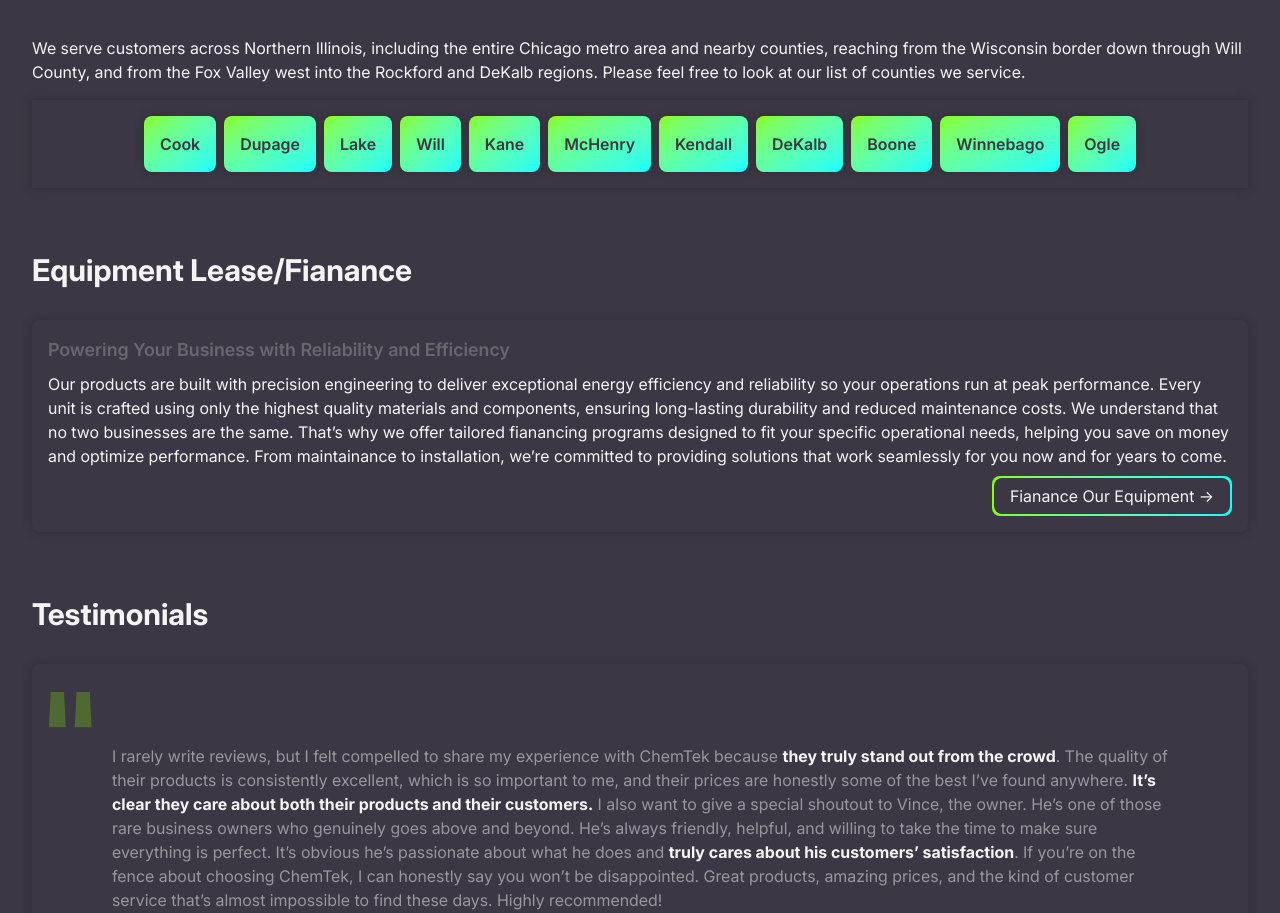
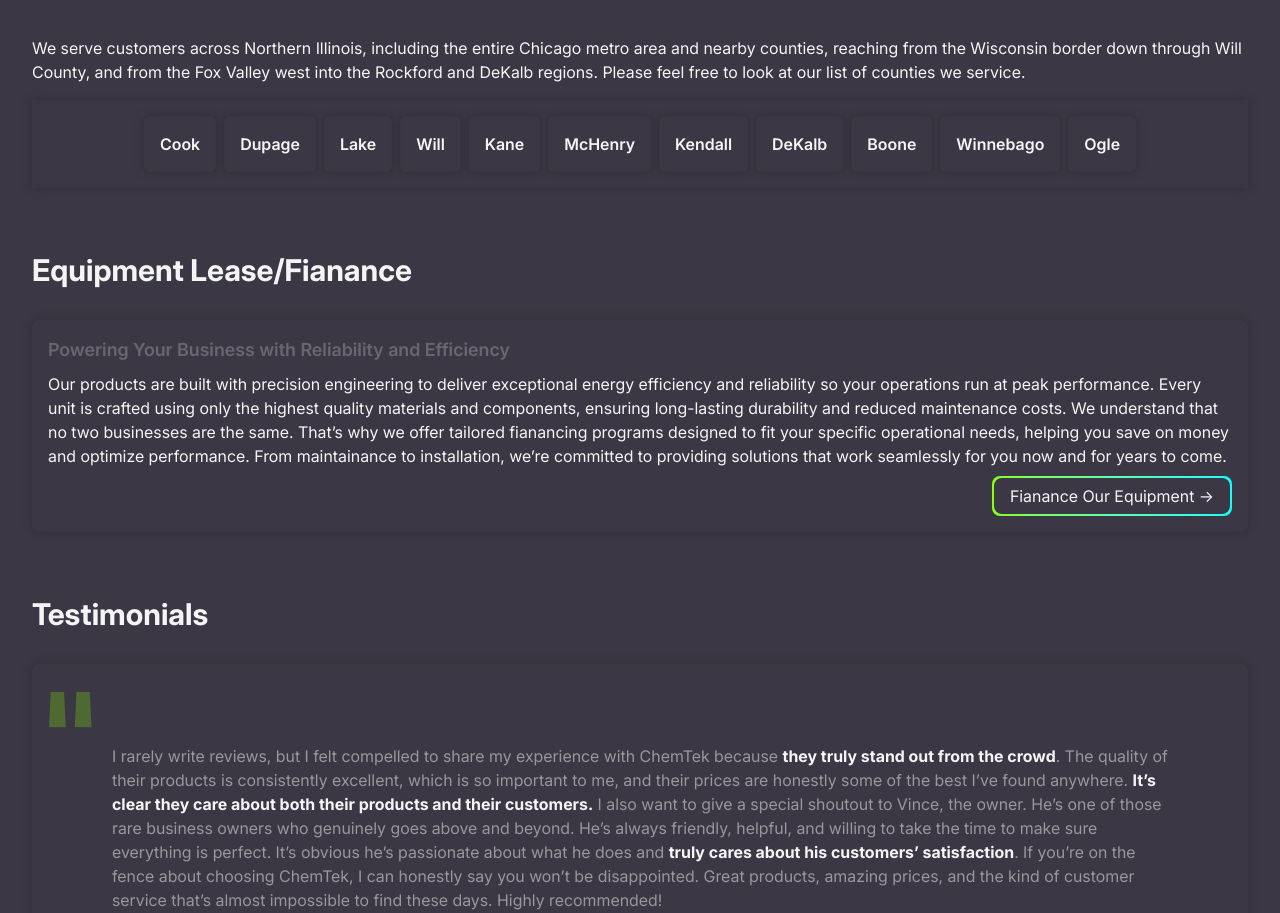
Before and after one commit to AndrewGlennAquino/chemtek-website, a React (Vite) app: page / in a window 1280 px wide. Shown: the part 2192-3105 px from the top of the page. Built offline with nearby package versions, Linux system fonts and the light colour scheme.

Commit message:
Prettier formatting

```diff
--- a/src/components/service-area/ServiceArea.tsx
+++ b/src/components/service-area/ServiceArea.tsx
@@ -9,7 +9,11 @@ interface AreaCardProps {
  * AreaCard component that takes a children as props
  */
 const AreaCard = ({ children }: AreaCardProps) => {
-  return <li className="primary-button card-shadow font-semibold p-4">{children}</li>;
+  return (
+    <li className="card-shadow font-semibold p-4 rounded-md">
+      {children}
+    </li>
+  );
 };
 
 /**
```
